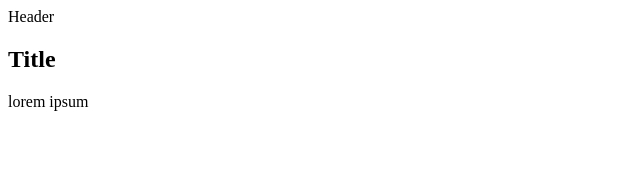
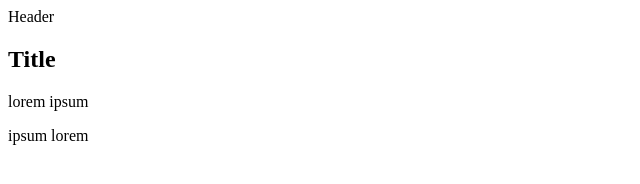
Before and after one commit to Pheb63/RikuNieminen, a plain HTML site: page exercise2.html in a window 1280 px wide. Shown: the full height of the page, 0-640 px from the left. Drawn offline with Linux system fonts and the light colour scheme.

Commit message:
commit on branch1

```diff
--- a/exercise2.html
+++ b/exercise2.html
@@ -12,6 +12,8 @@
         <article>
             <h1>Title</h1>
             <p>   lorem ipsum </p>
+
+            <p> ipsum lorem</p>
         </article>
     </main>
 </body>
```
